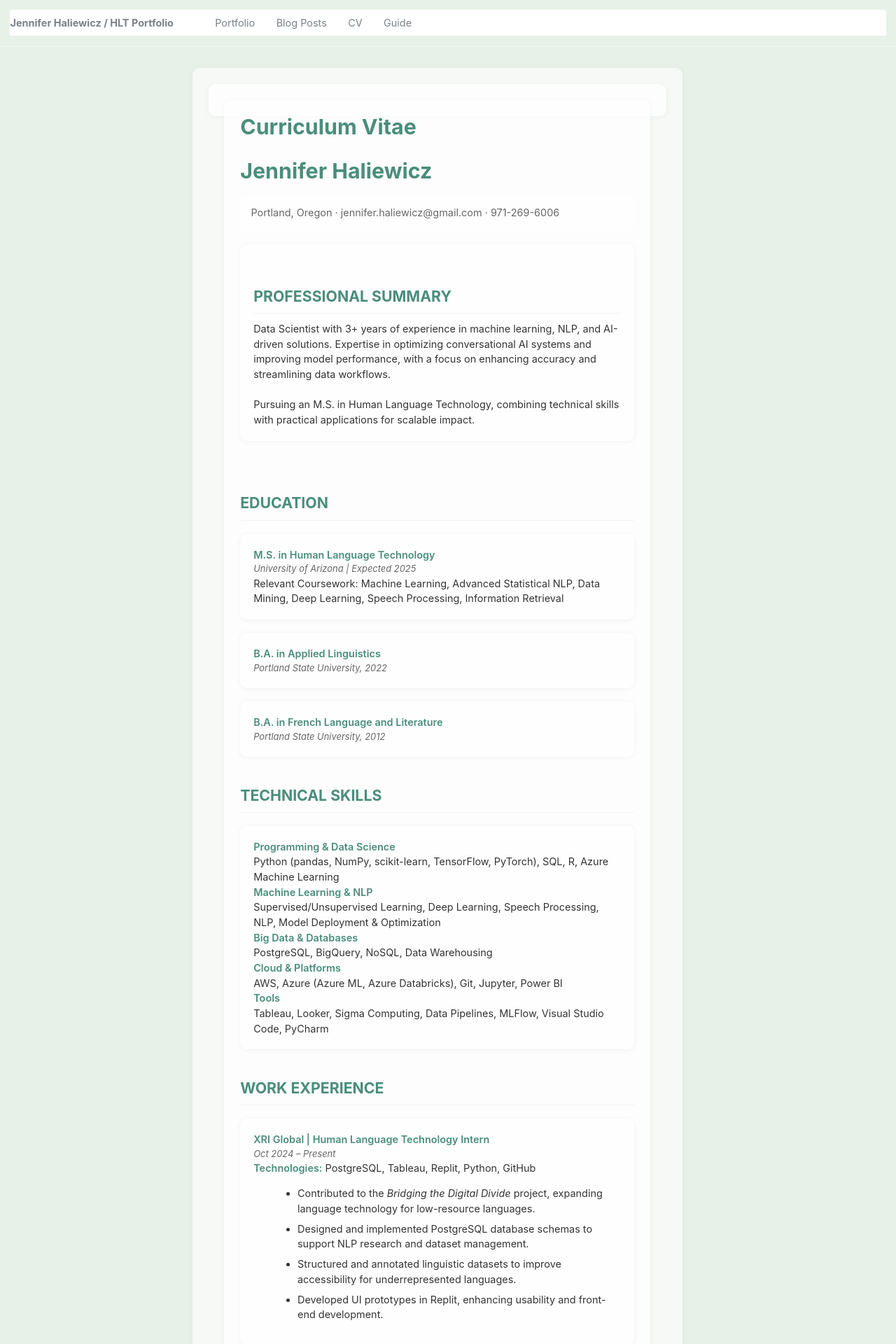
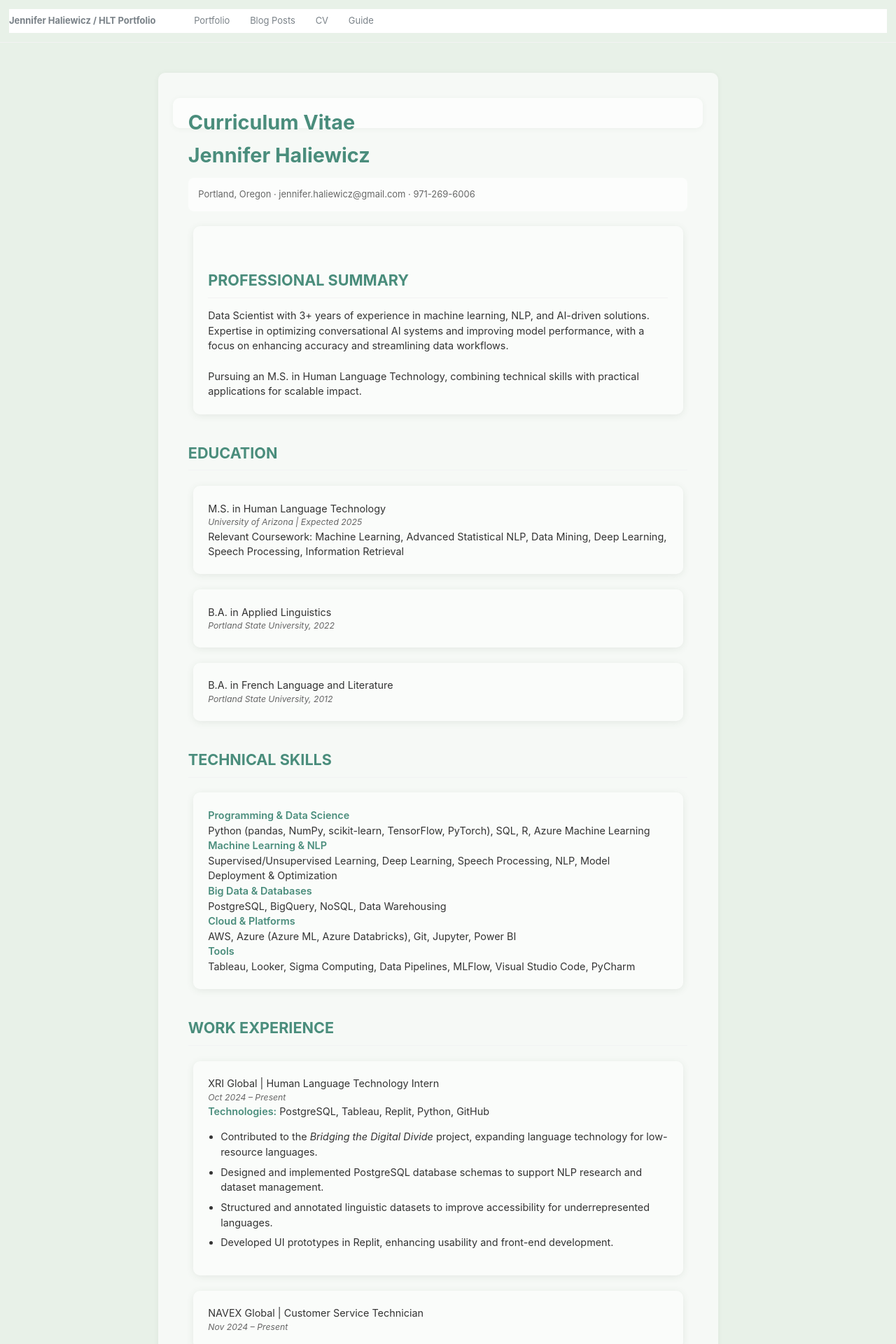
Before and after one commit to rofljen/HLTProfessionalsite, a Jekyll site: the page built from _pages/cv.html, in a window 1280 px wide. Shown: the top 1920 px of the page at 70% size. Built offline with Jekyll 4.4.1, drawn with Linux system fonts in a browser that asks for light colours.

Commit message:
Update custom.css

```diff
--- a/assets/css/custom.css
+++ b/assets/css/custom.css
@@ -1,3 +1,7 @@
+/* ============================
+   CUSTOM STYLESHEET OVERRIDES
+   ============================ */
+
 :root {
   --mint-green: #e8f1e8;
   --coral-pink: #e8c8c8;
@@ -6,20 +10,20 @@
   --text-light: #666666;
 }
 
-/* Base styles */
 html, body {
+  font-family: -apple-system, BlinkMacSystemFont, 'Segoe UI', Roboto, Oxygen, Ubuntu, Cantarell, sans-serif;
+  font-size: 0.9rem;
+  line-height: 1.5;
   background-color: var(--mint-green);
   color: var(--text-dark);
-  font-family: -apple-system, BlinkMacSystemFont, 'Segoe UI', Roboto, Oxygen, Ubuntu, Cantarell, sans-serif;
-  font-size: 0.95rem;
-  line-height: 1.5;
   margin: 0;
   padding: 0;
+  overflow-x: hidden;
 }
 
-/* Layout wrapper with sidebar and main content */
 #main {
   display: flex;
+  flex-direction: row;
   justify-content: center;
   align-items: flex-start;
   gap: 2rem;
@@ -28,83 +32,84 @@
   margin: 0 auto;
 }
 
-/* Sidebar styles */
 .sidebar {
-  flex: 0 0 260px;
-  max-width: 260px;
-  min-width: 200px;
+  flex: 0 0 275px;
+  padding: 1rem;
 }
 
-/* Main content */
-.page,
-.page__inner-wrap {
-  flex: 1 1 700px;
-  max-width: 700px;
+.page {
+  flex: 1;
   background-color: rgba(255, 255, 255, 0.6);
   padding: 1.5rem;
   border-radius: 10px;
   box-shadow: 0 1px 8px rgba(0, 0, 0, 0.05);
+  max-width: 800px;
+  margin: 1rem auto;
 }
 
-/* Header */
-header {
-  background: transparent;
-  padding-bottom: 1rem;
+.page__inner-wrap {
+  background: none;
+  box-shadow: none;
+  padding: 0;
+}
+
+.page__content {
+  overflow: visible;
+  max-height: none;
+}
+
+.site-summary,
+.professional-summary,
+.experience-item,
+.education-item,
+.tech-skills,
+.service-item {
+  background-color: rgba(255, 255, 255, 0.45);
+  padding: 1.5rem;
+  border-radius: 10px;
+  box-shadow: 0 2px 12px rgba(0, 0, 0, 0.08);
+  margin: 1.5rem auto;
+  line-height: 1.5;
+  font-size: 1rem;
+  max-width: 700px;
+}
+
+h1, h2, h3 {
+  color: var(--dark-green);
+  margin-bottom: 1rem;
 }
 
 h1 {
-  color: var(--dark-green);
   font-size: 2rem;
-  margin-bottom: 1rem;
 }
 
 h2 {
-  color: var(--dark-green);
-  font-size: 1.4rem;
-  margin-bottom: 0.75rem;
+  font-size: 1.5rem;
   border-bottom: 2px solid var(--mint-green);
   padding-bottom: 0.25rem;
 }
 
-section {
-  margin-bottom: 1.5rem;
+ul {
+  list-style: disc;
+  padding-left: 1.25rem;
 }
 
-/* Information blocks */
+.tech b,
+.tech-skills b {
+  font-weight: 600;
+  color: var(--dark-green);
+}
+
 .contact-info,
 .post-contact,
 .summary-content,
 .content {
+  color: var(--text-light);
+  margin-bottom: 1rem;
+  font-size: 0.9rem;
   background-color: rgba(255, 255, 255, 0.6);
   padding: 1rem;
   border-radius: 8px;
-  color: var(--text-light);
-  margin-bottom: 1rem;
-}
-
-/* Cards and sections */
-.experience-item,
-.education-item,
-.service-item,
-.tech-skills,
-.professional-summary,
-.site-summary {
-  background-color: rgba(255, 255, 255, 0.6);
-  padding: 1.25rem;
-  border-radius: 10px;
-  box-shadow: 0 1px 8px rgba(0, 0, 0, 0.05);
-  margin: 1.25rem auto;
-  font-size: 0.95rem;
-  line-height: 1.5;
-}
-
-/* Typography */
-.company-name,
-.degree,
-.summary,
-.content-head {
-  font-weight: 600;
-  color: var(--dark-green);
 }
 
 .date {
@@ -113,42 +118,20 @@
   font-size: 0.85rem;
 }
 
-ul {
-  list-style: disc;
-  margin-left: 1.5rem;
-}
-
-.tech b,
-.tech-skills b {
-  font-weight: 600;
-  color: var(--dark-green);
-  font-size: 0.95rem;
-}
-
-.code-link {
-  font-weight: bold;
-  margin-top: 1.5rem;
-  display: block;
-}
-
-/* Responsive layout */
+/* Responsive tweaks */
 @media (max-width: 768px) {
   #main {
     flex-direction: column;
-    align-items: center;
     padding: 1rem;
   }
 
   .sidebar {
     width: 100%;
     max-width: 100%;
-    text-align: center;
     margin-bottom: 2rem;
   }
 
-  .page,
-  .page__inner-wrap {
-    width: 100%;
+  .page {
     max-width: 100%;
   }
 }
```
